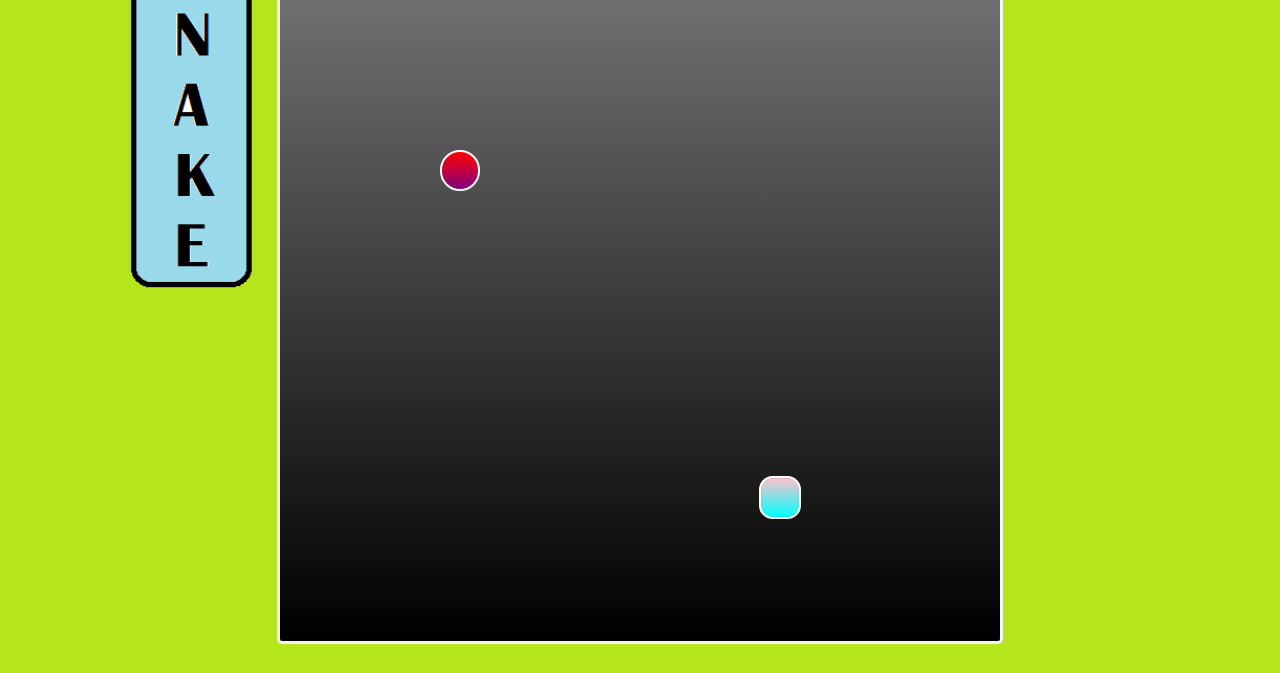
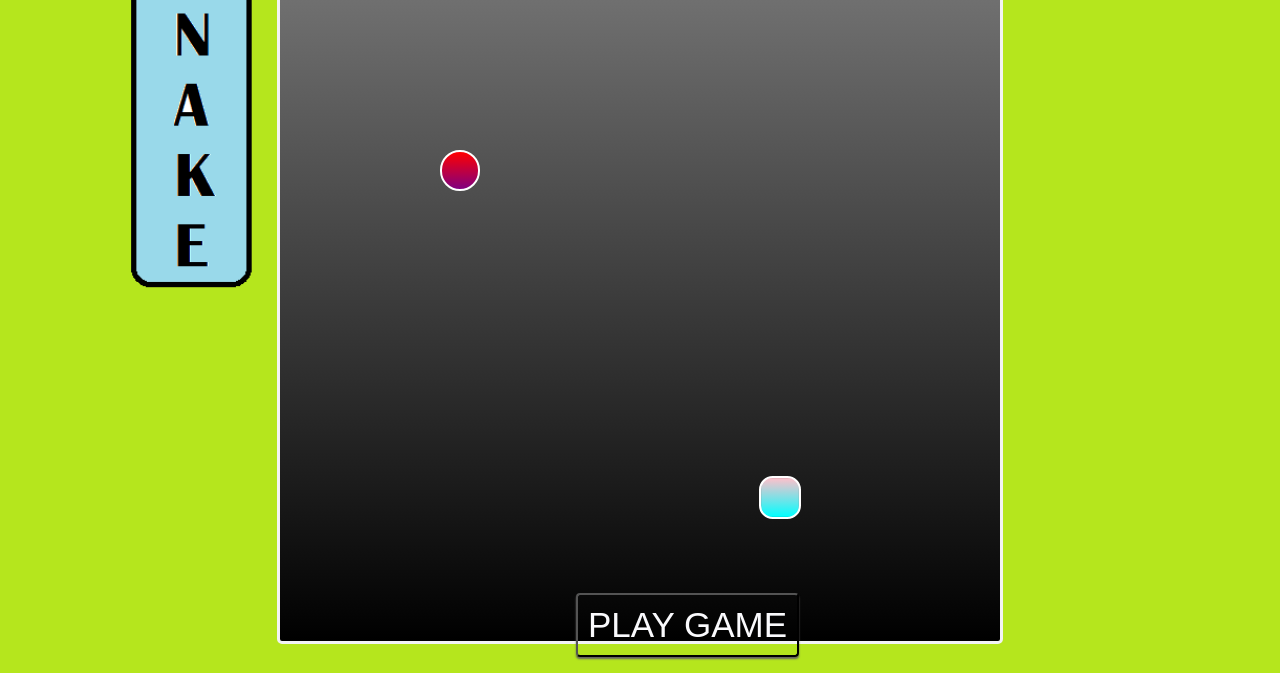
Before and after one commit to gaurav147-star/Snake-Blast, a plain HTML site: page index.html in a window 1280 px wide. Shown: the part 127-800 px from the top of the page. Drawn offline with Linux system fonts and the light colour scheme.

Commit message:
play button added

```diff
--- a/css/style.css
+++ b/css/style.css
@@ -12,6 +12,10 @@
     display: flex;
     justify-content: center;
     align-items: center;
+    position: relative;
+
+}
+#scoreboard{
 
 }
 #scoreBox{
@@ -56,3 +60,17 @@
     border: .25vmin solid white;
     border-radius: 20px;
 }
+.Game{
+    position: absolute;
+    text-align: center;
+    align-items: center;
+    color: rgb(250, 250, 253);
+    font-size: 35px;
+    /* bottom: -14%; */
+    left: 45%;
+    top: 90%;
+    border-radius: 4px;
+    background:none;
+    box-shadow:0px 2px 2px rgb(102, 98, 98);
+    padding: 10px;
+}
--- a/index.html
+++ b/index.html
@@ -1,5 +1,6 @@
 <!DOCTYPE html>
 <html lang="en">
+
 <head>
     <meta charset="UTF-8">
     <meta http-equiv="X-UA-Compatible" content="IE=edge">
@@ -7,14 +8,19 @@
     <title>Snake_Blast</title>
     <link rel="stylesheet" href="css/style.css">
 </head>
+
 <body>
     <div class="body">
-        <div id="scoreBox">Score: 0</div>
-        <div id="hiscoreBox">High Score: 0</div>
+        <div id="scoreboard">
+            <div id="scoreBox">Score: 0</div>
+            <div id="hiscoreBox">High Score: 0</div>
+        </div>
         <div id="board"></div>
+        <button class="Game" onclick="playGame()">PLAY GAME</button>
     </div>
 
 
 </body>
 <script src="js/index.js"></script>
+
 </html>
```
